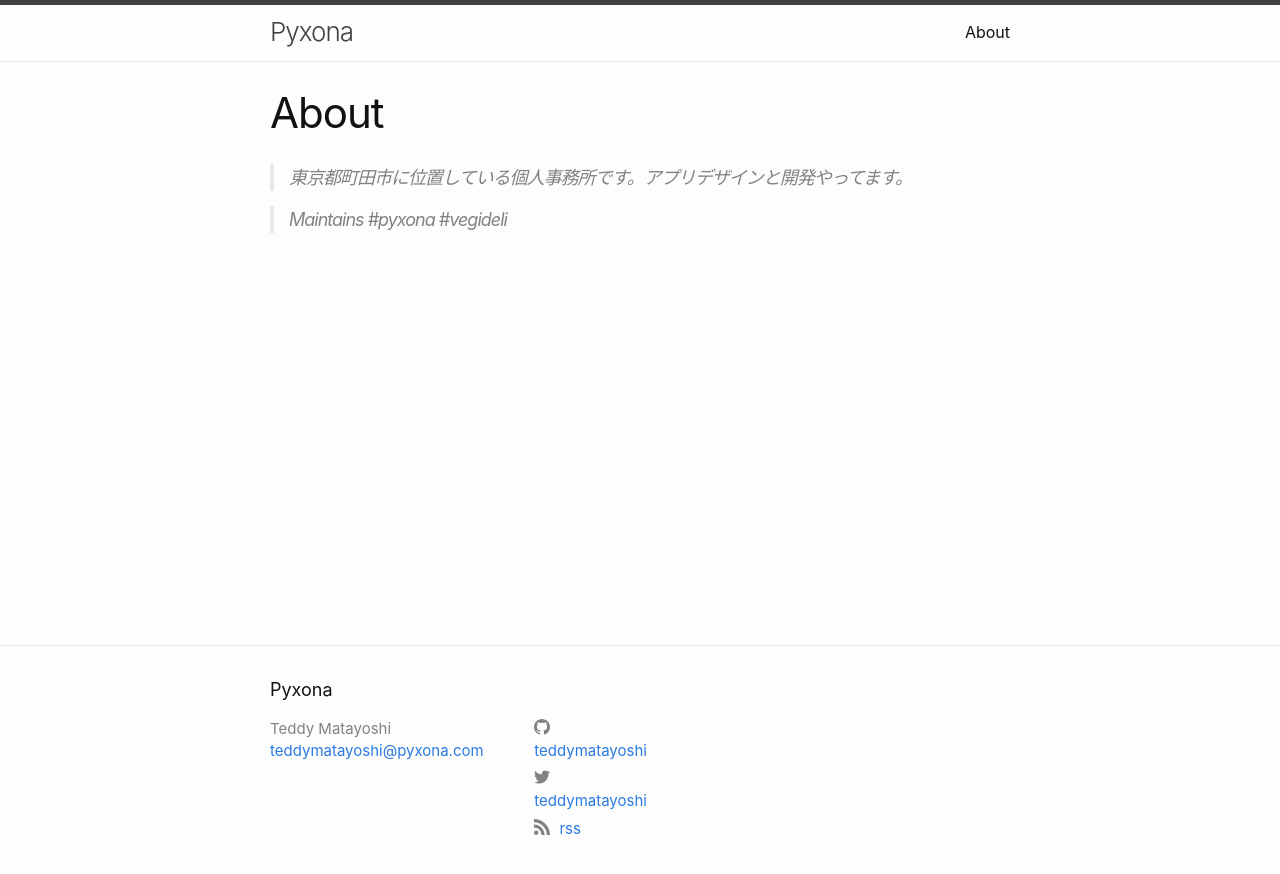
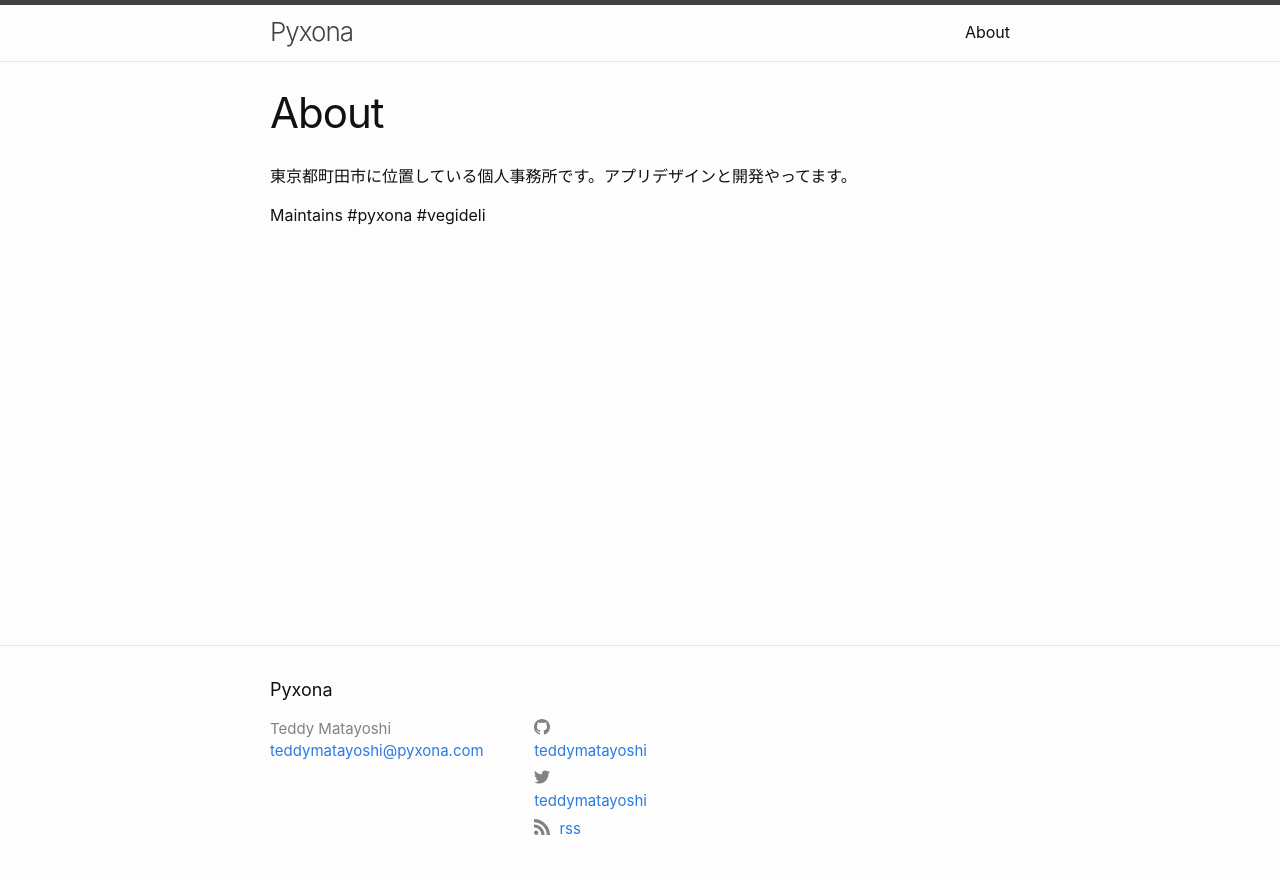
Before and after one commit to teddymatayoshi/teddymatayoshi.github.io, a Jekyll site: the page built from about.md, in a window 1280 px wide. Shown: the top 874 px of the page. Built offline with Jekyll 4.4.1, drawn with Linux system fonts in a browser that asks for light colours.

```diff
--- a/about.md
+++ b/about.md
@@ -4,6 +4,7 @@ title: About
 permalink: /about/
 ---
 
-> 東京都町田市に位置している個人事務所です。アプリデザインと開発やってます。
+東京都町田市に位置している個人事務所です。アプリデザインと開発やってます。
 
-> Maintains #pyxona #vegideli
+
+Maintains #pyxona #vegideli
```
